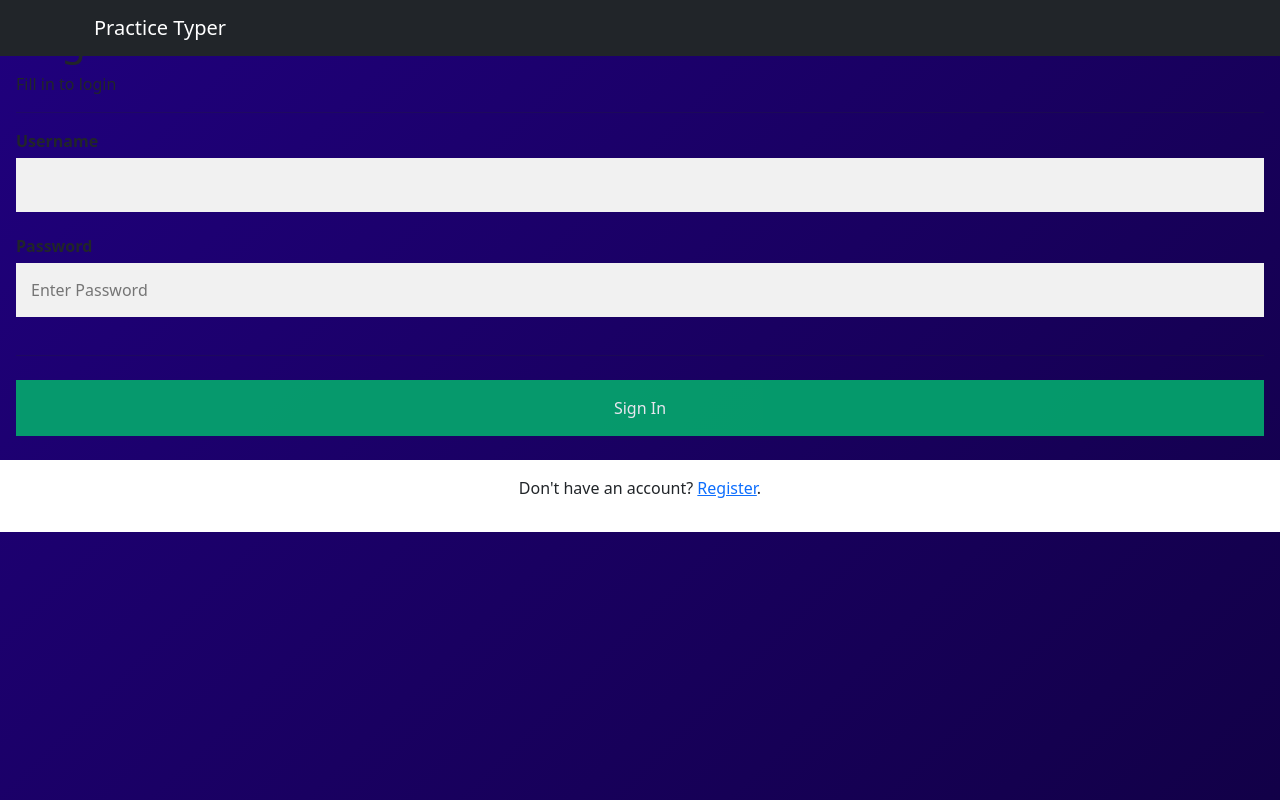
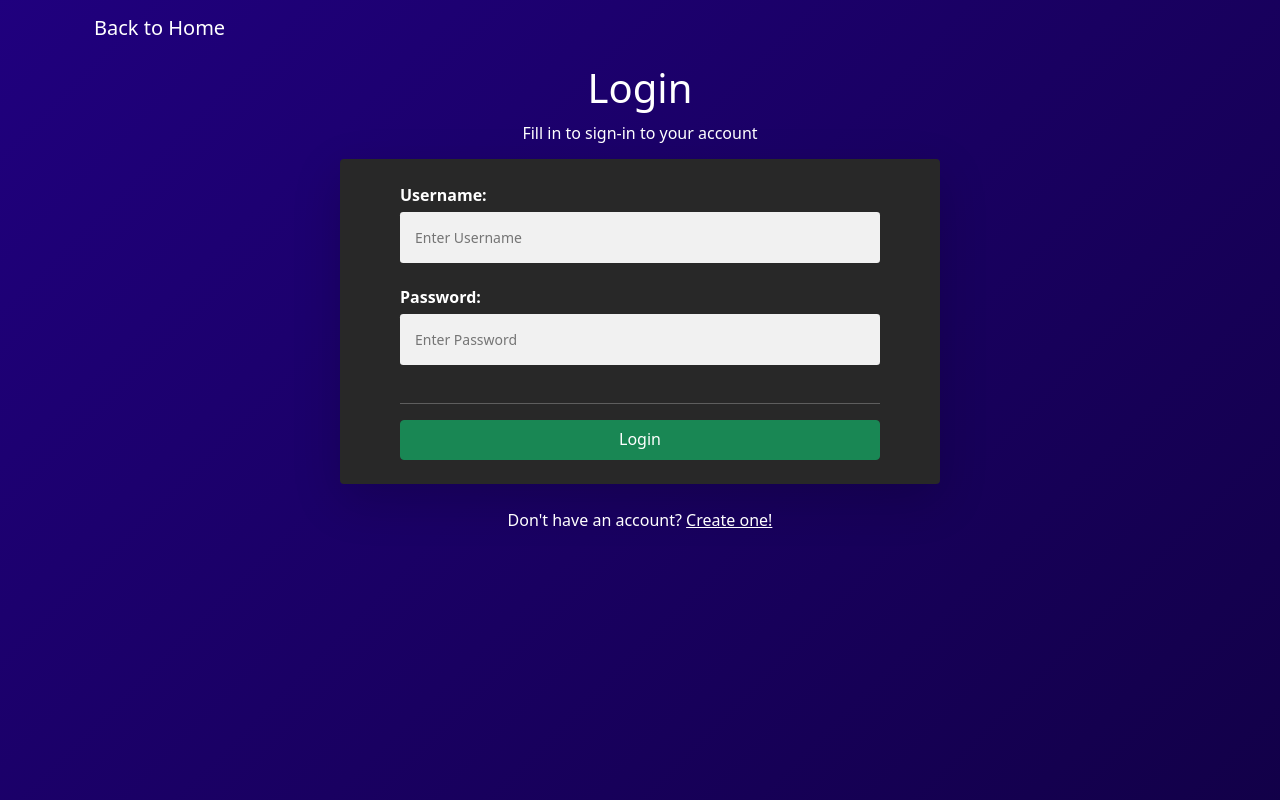
Before and after one commit to carlosricov/Flask-Practice-Typer-Team3, a Flask app: page /login in a window 1280 px wide. Run offline with Flask 2, Linux system fonts and the light colour scheme; some libraries are stand-ins or nearby versions.

Commit message:
Fixes nav bar bug and updates login page

```diff
--- a/app/templates/login.html
+++ b/app/templates/login.html
@@ -10,41 +10,36 @@
 {% endblock %}
 
 {% block body %}
-<nav class="navbar navbar-expand-lg navbar-dark bg-dark fixed-top" id="loginNan">
+<nav class="navbar navbar-expand-lg navbar-dark bg-transparent fixed-top" id="registerNav">
   <div class="container px-4">
-    <a class="navbar-brand" href="/" data-target="#page-top">Practice Typer</a>
-    <button class="navbar-toggler" type="button" data-bs-toggle="collapse" data-bs-target="#navbarResponsive"
-      aria-controls="navbarResponsive" aria-expanded="false" aria-label="Toggle navigation"><span
-        class="navbar-toggler-icon"></span></button>
-    <div class="collapse navbar-collapse" id="navbarResponsive">
-      <ul class="navbar-nav ms-auto">
-      </ul>
-    </div>
+      <a class="navbar-brand" href="/">Back to Home</a>
   </div>
 </nav>
-<form action="" method="post">
-  <div class="container2">
-    <h1>Login</h1>
-    <p>Fill in to login</p>
-    <hr>
 
-    <label for="username"><b>Username</b></label>
-    <input type="text" id="username" name="username" required>
+<div id="body-size">
+  <div id="regis">
+      <h1 class="text-center text-white pt-5">Login</h1>
+      <h6 class="text-center text-white pt-1">Fill in to sign-in to your account</h6>
+  </div>
+  <div class="container sign-box-color text-white shadow-lg rounded" id="login-bx">
+      <form method="post">
+          <div class="form-group px-5 pt-4 pb-4">
+              <label for="username"><b>Username:</b></label>
+              <input type="text" class="form-control-sm" id="username" name="username" placeholder="Enter Username" required>
 
-    <label for="password"><b>Password</b></label>
-    <input type="password" placeholder="Enter Password" name="password" id="password" required>
+              <label for="password"><b>Password:</b></label>
+              <input type="password" class="form-control-sm" placeholder="Enter Password" name="password" id="password" required>
 
-    <!-- <label for="psw-repeat"><b>Repeat Password</b></label>
-    <input type="password" placeholder="Repeat Password" name="psw-repeat" id="psw-repeat" required> -->
-    <hr>
-
-    <!-- <p>By creating an account you agree to our <a href="#">Terms & Privacy</a>.</p> -->
-    <button type="submit" class="registerbtn">Sign In</button>
+              <!-- <label for="psw-repeat"><b>Repeat Password</b></label>
+          <input type="password" placeholder="Repeat Password" name="psw-repeat" id="psw-repeat" required> -->
+              <hr>
+              <!-- <p>By creating an account you agree to our <a href="#">Terms & Privacy</a>.</p> -->
+              <button type="submit" class="btn btn-success btn-md w-100 pb-2">Login</button>
+          </div>
+      </form>
   </div>
-
-  <div class="container2 signin">
-    <p>Don't have an account? <a href="/register">Register</a>.</p>
+  <div class="container w-100 bg-transparent text-white d-flex align-items-center justify-content-center pt-4">
+      <p>Don't have an account? <a style="color: white;" href="/register">Create one!</a></p>
   </div>
-</form>
-
+</div>
 {% endblock %}
```
